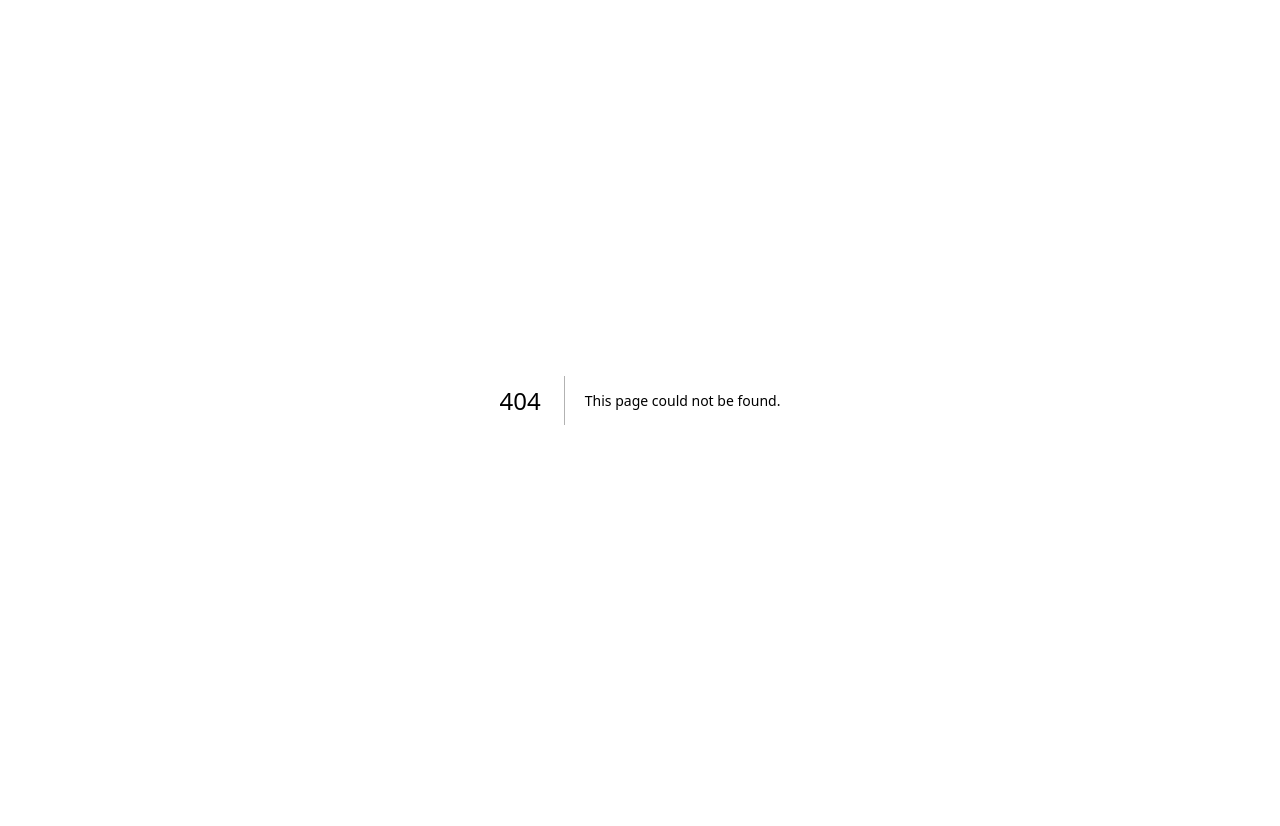
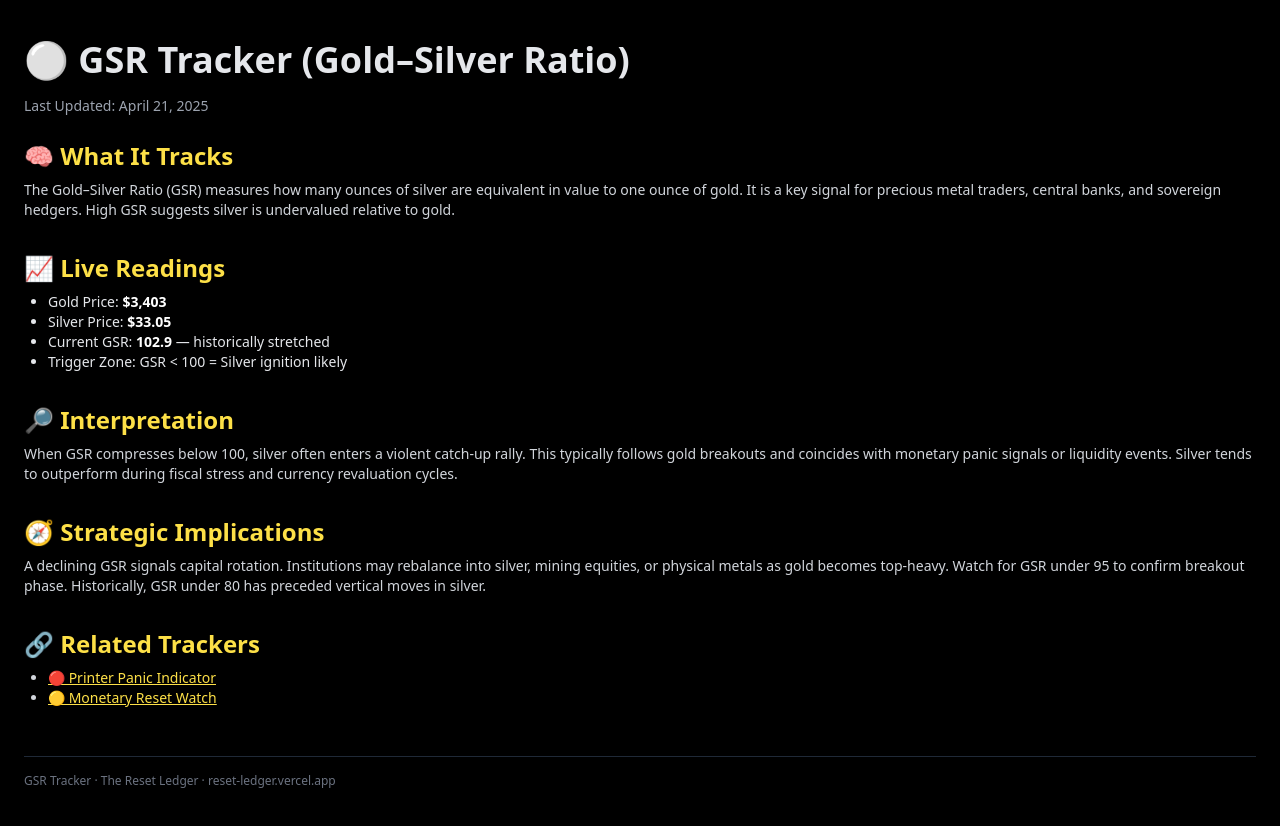
Before and after one commit to Shasta232/reset-ledger, a Next.js app: page /trackers/gsr in a window 1280 px wide. Before the commit this address had no page. Shown: the top 826 px of the page. Before the commit the page ends 800 px from the top, so only its background shows below. Built offline with nearby package versions, Linux system fonts and the light colour scheme.

Commit message:
Add GSR Tracker page

```diff
--- /dev/null
+++ b/pages/trackers/gsr.js
@@ -0,0 +1,64 @@
+import Link from 'next/link';
+
+export default function GSRTracker() {
+  return (
+    <main className="min-h-screen bg-black text-white font-sans px-6 py-10">
+      <h1 className="text-4xl font-bold text-gray-200 mb-4">⚪ GSR Tracker (Gold–Silver Ratio)</h1>
+      <p className="text-sm text-gray-400 mb-6">Last Updated: April 21, 2025</p>
+
+      <section className="mb-8">
+        <h2 className="text-2xl text-yellow-300 font-semibold mb-2">🧠 What It Tracks</h2>
+        <p className="text-gray-300 text-sm">
+          The Gold–Silver Ratio (GSR) measures how many ounces of silver are equivalent in value to one ounce of gold.
+          It is a key signal for precious metal traders, central banks, and sovereign hedgers. High GSR suggests silver is undervalued relative to gold.
+        </p>
+      </section>
+
+      <section className="mb-8">
+        <h2 className="text-2xl text-yellow-300 font-semibold mb-2">📈 Live Readings</h2>
+        <ul className="list-disc text-sm pl-6 text-gray-200">
+          <li>Gold Price: <span className="text-white font-bold">$3,403</span></li>
+          <li>Silver Price: <span className="text-white font-bold">$33.05</span></li>
+          <li>Current GSR: <span className="text-white font-bold">102.9</span> — historically stretched</li>
+          <li>Trigger Zone: GSR &lt; 100 = Silver ignition likely</li>
+        </ul>
+      </section>
+
+      <section className="mb-8">
+        <h2 className="text-2xl text-yellow-300 font-semibold mb-2">🔎 Interpretation</h2>
+        <p className="text-gray-300 text-sm">
+          When GSR compresses below 100, silver often enters a violent catch-up rally. This typically follows gold breakouts
+          and coincides with monetary panic signals or liquidity events. Silver tends to outperform during fiscal stress and currency revaluation cycles.
+        </p>
+      </section>
+
+      <section className="mb-8">
+        <h2 className="text-2xl text-yellow-300 font-semibold mb-2">🧭 Strategic Implications</h2>
+        <p className="text-sm text-gray-300">
+          A declining GSR signals capital rotation. Institutions may rebalance into silver, mining equities, or physical metals
+          as gold becomes top-heavy. Watch for GSR under 95 to confirm breakout phase. Historically, GSR under 80 has preceded vertical moves in silver.
+        </p>
+      </section>
+
+      <section className="mb-8">
+        <h2 className="text-2xl text-yellow-300 font-semibold mb-2">🔗 Related Trackers</h2>
+        <ul className="list-disc text-sm pl-6 text-gray-300">
+          <li>
+            <Link href="/trackers/printer-panic" className="text-yellow-300 underline hover:text-yellow-100">
+              🔴 Printer Panic Indicator
+            </Link>
+          </li>
+          <li>
+            <Link href="/trackers/reset-watch" className="text-yellow-300 underline hover:text-yellow-100">
+              🟡 Monetary Reset Watch
+            </Link>
+          </li>
+        </ul>
+      </section>
+
+      <footer className="text-xs text-gray-500 border-t border-gray-800 pt-4 mt-12">
+        <p>GSR Tracker · The Reset Ledger · reset-ledger.vercel.app</p>
+      </footer>
+    </main>
+  );
+}
```
